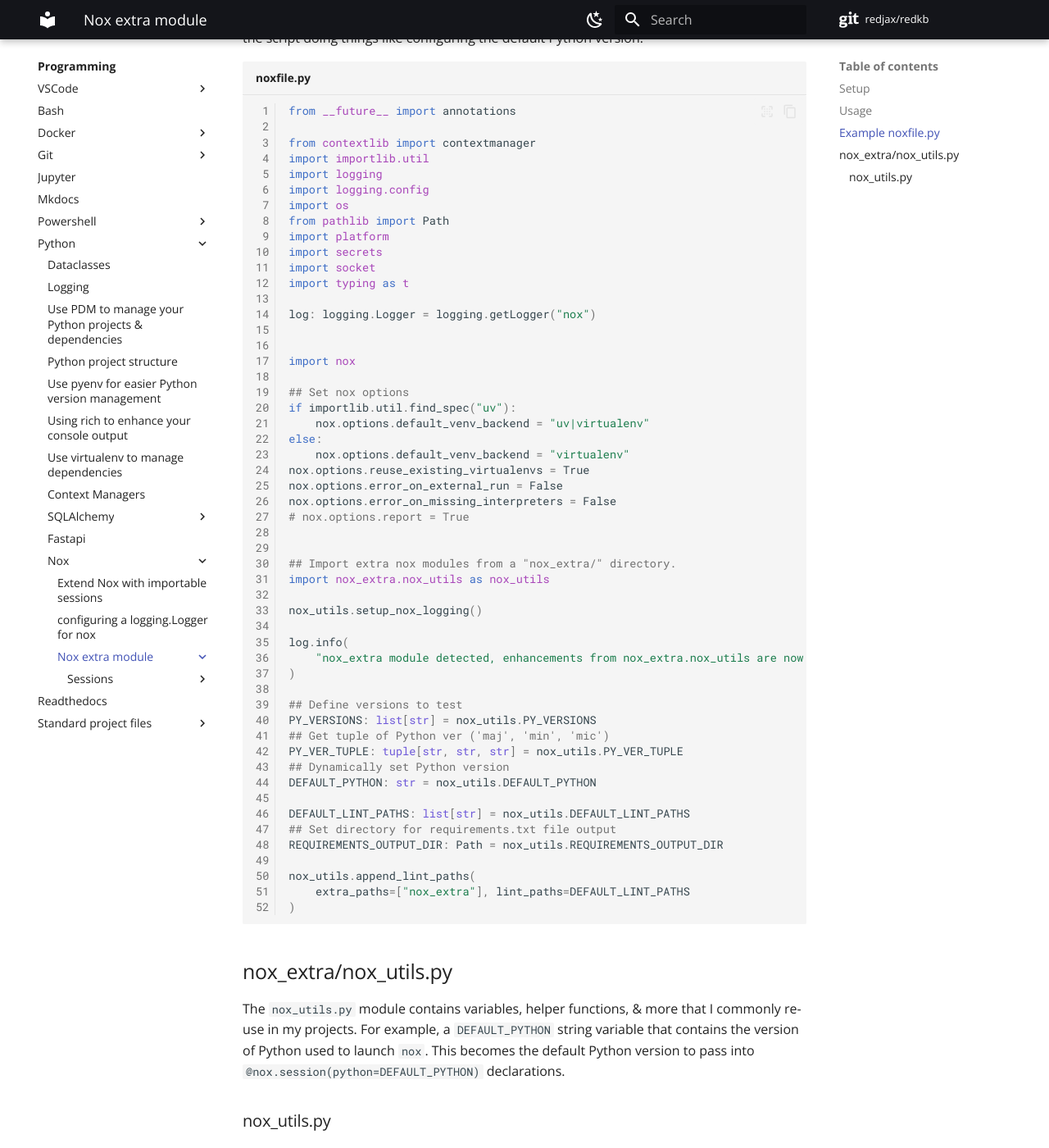
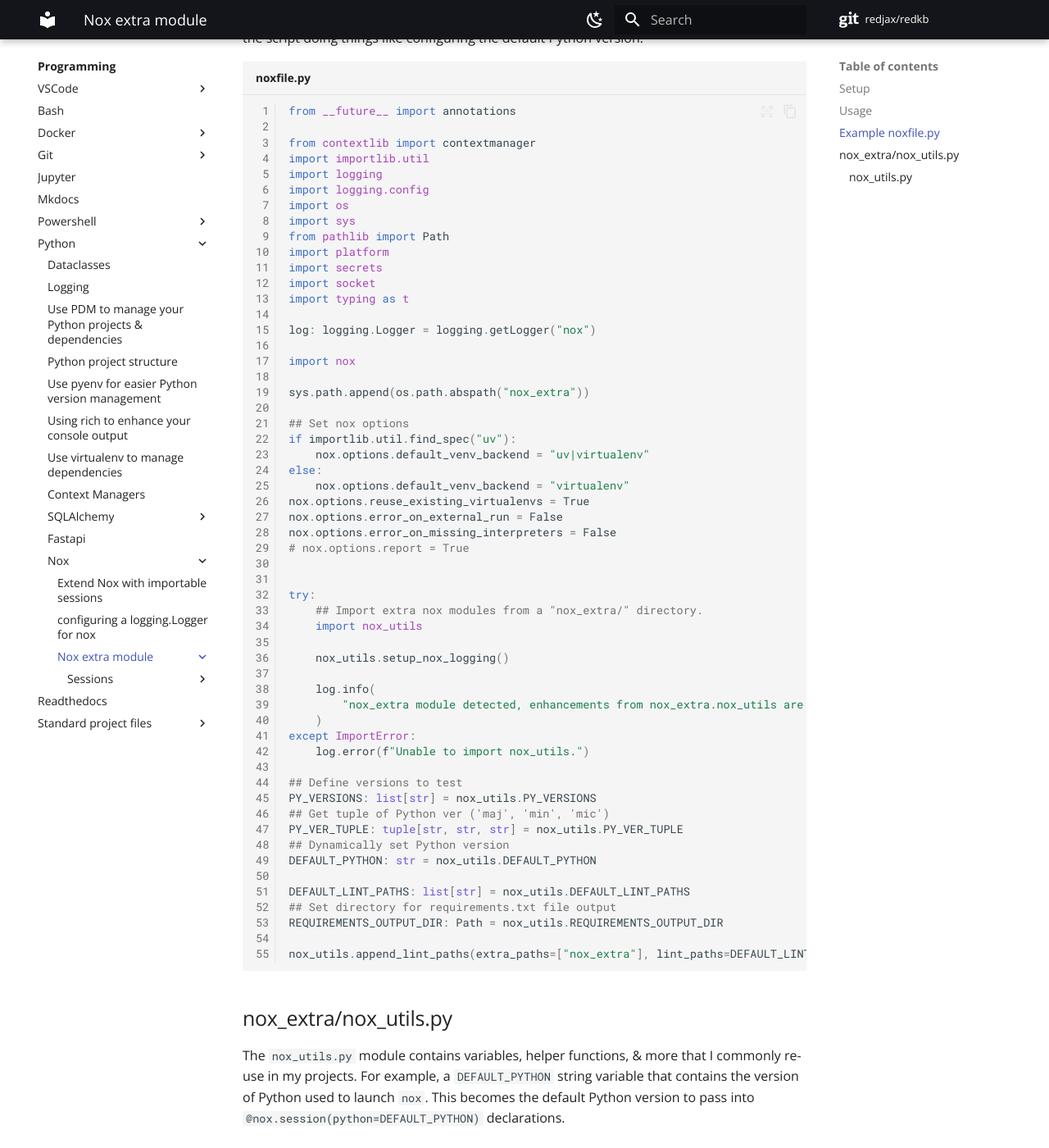
Before and after one commit to redjax/redkb, an MkDocs documentation site: the page built from docs/programming/python/nox/nox_extra-module/index.md, in a window 1280 px wide and 1400 px high, scrolled down 1487 px. Shown: the whole window at 82% size. Built offline with MkDocs 1.6.1 and Material for MkDocs 9.7.7, drawn with Linux system fonts in a browser that asks for light colours; comment, search, counter and statistics services are not loaded.

Commit message:
Update nox_extra docs

````diff
--- a/docs/programming/python/nox/nox_extra-module/index.md
+++ b/docs/programming/python/nox/nox_extra-module/index.md
@@ -48,6 +48,7 @@ import importlib.util
 import logging
 import logging.config
 import os
+import sys
 from pathlib import Path
 import platform
 import secrets
@@ -56,8 +57,9 @@ import typing as t
 
 log: logging.Logger = logging.getLogger("nox")
 
+import nox
 
-import nox
+sys.path.append(os.path.abspath("nox_extra"))
 
 ## Set nox options
 if importlib.util.find_spec("uv"):
@@ -70,14 +72,17 @@ nox.options.error_on_missing_interpreters = False
 # nox.options.report = True
 
 
-## Import extra nox modules from a "nox_extra/" directory.
-import nox_extra.nox_utils as nox_utils
+try:
+    ## Import extra nox modules from a "nox_extra/" directory.
+    import nox_utils
 
-nox_utils.setup_nox_logging()
+    nox_utils.setup_nox_logging()
 
-log.info(
-    "nox_extra module detected, enhancements from nox_extra.nox_utils are now available."
-)
+    log.info(
+        "nox_extra module detected, enhancements from nox_extra.nox_utils are now available."
+    )
+except ImportError:
+    log.error(f"Unable to import nox_utils.")
 
 ## Define versions to test
 PY_VERSIONS: list[str] = nox_utils.PY_VERSIONS
@@ -90,9 +95,7 @@ DEFAULT_LINT_PATHS: list[str] = nox_utils.DEFAULT_LINT_PATHS
 ## Set directory for requirements.txt file output
 REQUIREMENTS_OUTPUT_DIR: Path = nox_utils.REQUIREMENTS_OUTPUT_DIR
 
-nox_utils.append_lint_paths(
-    extra_paths=["nox_extra"], lint_paths=DEFAULT_LINT_PATHS
-)
+nox_utils.append_lint_paths(extra_paths=["nox_extra"], lint_paths=DEFAULT_LINT_PATHS)
 
 ```
 
````
Also changed, not shown: docs/programming/python/nox/nox_extra-module/sessions/mkdocs-sessions.md (+14 -0 lines).
